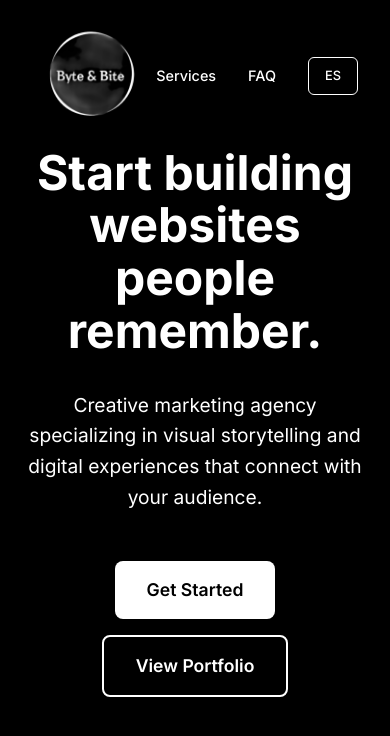
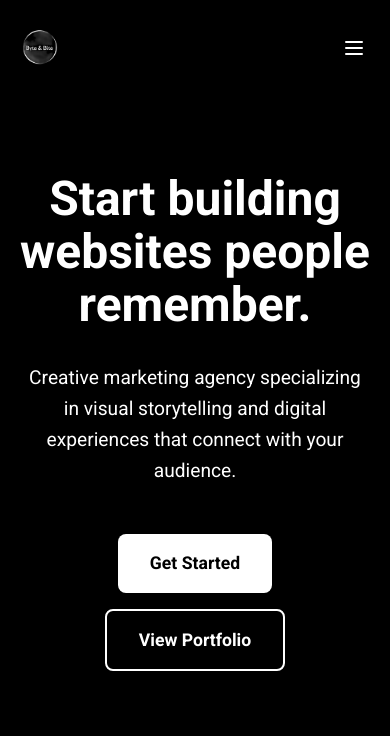
Before and after one commit to ferbperdomo/byteandbite, a Next.js app: page /en in a window 390 px wide. Shown: the top 736 px of the page. Built offline with nearby package versions, Linux system fonts and the light colour scheme.

Commit message:
feat: refactor Navbar with Tailwind classes and fix i18n structure

```diff
--- a/next.config.ts
+++ b/next.config.ts
@@ -3,7 +3,6 @@ import createNextIntlPlugin from "next-intl/plugin";
 const withNextIntl = createNextIntlPlugin();
 
 const nextConfig: import("next").NextConfig = {
-  /* config options here */
   webpack(config) {
     config.module.rules.push({
       test: /\.svg$/,
@@ -16,11 +15,9 @@ const nextConfig: import("next").NextConfig = {
     domains: ["res.cloudinary.com"],
     formats: ["image/webp", "image/avif"],
   },
-  // Optimizaciones SEO
   compress: true,
   poweredByHeader: false,
   generateEtags: false,
-  // Headers para seguridad y SEO
   async headers() {
     return [
       {
@@ -55,7 +52,6 @@ const nextConfig: import("next").NextConfig = {
       },
     ];
   },
-  // Redirecciones para SEO
   async redirects() {
     return [
       {
--- a/src/app/[locale]/page.tsx
+++ b/src/app/[locale]/page.tsx
@@ -9,9 +9,11 @@ export default async function HomePage({
   await params;
 
   return (
-    <main style={{ backgroundColor: "#000000", color: "#ffffff" }}>
+    <>
       <Navbar />
-      <HeroSection />
-    </main>
+      <main className="bg-black text-white">
+        <HeroSection />
+      </main>
+    </>
   );
 }
--- a/src/app/globals.css
+++ b/src/app/globals.css
@@ -1,11 +1,6 @@
-@import "tailwindcss/preflight";
-@import "tailwindcss/utilities";
+@import url("https://fonts.googleapis.com/css2?family=Roboto:wght@300;400;500;700&display=swap");
+@import "tailwindcss";
 
-
-
-
-@layer utilities {
-  .text-balance {
-    text-wrap: balance;
-  }
+body {
+  font-family: "Roboto", sans-serif;
 }
--- a/src/app/layout.tsx
+++ b/src/app/layout.tsx
@@ -1,8 +1,5 @@
 import type { Metadata } from "next";
-import { Inter } from "next/font/google";
 import "./globals.css";
-
-const inter = Inter({ subsets: ["latin"] });
 
 export const metadata: Metadata = {
   title: "Byte & Bite - Creative Marketing Agency",
@@ -16,7 +13,17 @@ export default function RootLayout({
 }) {
   return (
     <html lang="en">
-      <body className={`${inter.className} antialiased`}>{children}</body>
+      <head>
+        <link rel="preconnect" href="https://fonts.googleapis.com" />
+        <link
+          rel="preconnect"
+          href="https://fonts.gstatic.com"
+          crossOrigin="anonymous"
+        />
+        <link rel="dns-prefetch" href="https://res.cloudinary.com" />
+        <link rel="preconnect" href="https://res.cloudinary.com" />
+      </head>
+      <body>{children}</body>
     </html>
   );
 }
--- a/src/components/ui/Navbar.tsx
+++ b/src/components/ui/Navbar.tsx
@@ -1,6 +1,8 @@
 "use client";
 
 import { useTranslations } from "next-intl";
+import Image from "next/image";
+import Link from "next/link";
 import { usePathname, useRouter } from "next/navigation";
 import { useEffect, useState } from "react";
 
@@ -12,9 +14,7 @@ export default function Navbar() {
   const [currentLocale, setCurrentLocale] = useState("en");
   const [scrolled, setScrolled] = useState(false);
 
-  // Detect current locale from pathname
   useEffect(() => {
-    // Use window.location.pathname to get the actual URL
     const actualPathname = window.location.pathname;
     const locale = actualPathname.split("/")[1];
 
@@ -23,7 +23,6 @@ export default function Navbar() {
     }
   }, [pathname]);
 
-  // Handle scroll effect
   useEffect(() => {
     const handleScroll = () => {
       setScrolled(window.scrollY > 50);
@@ -35,192 +34,115 @@ export default function Navbar() {
   const toggleLanguage = () => {
     const newLocale = currentLocale === "en" ? "es" : "en";
     setCurrentLocale(newLocale);
-
-    // Simply construct the new path
     const newPath = `/${newLocale}`;
-
-    // Use router.push with the correct path
     router.push(newPath);
   };
 
   return (
     <nav
-      style={{
-        position: "fixed",
-        top: 0,
-        left: 0,
-        right: 0,
-        zIndex: 50,
-        backgroundColor: scrolled ? "rgba(0, 0, 0, 0.95)" : "transparent",
-        backdropFilter: scrolled ? "blur(10px)" : "none",
-        transition: "all 0.3s ease",
-        padding: "1rem 0",
-      }}
+      className={`fixed top-0 left-0 right-0 z-[9999] transition-all duration-300 py-4 ${
+        scrolled ? "bg-black/95 backdrop-blur-sm" : "bg-transparent"
+      }`}
     >
-      <div
-        style={{
-          maxWidth: "1200px",
-          margin: "0 auto",
-          padding: "0 2rem",
-          display: "flex",
-          justifyContent: "space-between",
-          alignItems: "center",
-        }}
-      >
-        {/* Logo */}
-        <div style={{ display: "flex", alignItems: "center" }}>
-          <img
+      <div className="max-w-7xl mx-auto px-4 sm:px-6 lg:px-8">
+        <div className="flex justify-between items-center h-16">
+          <div className="flex items-center">
+            <Image
               src="/byteandbitelogo.png"
               alt="Byte & Bite"
-            style={{
-              height: "120px",
-              width: "auto",
-              filter: "brightness(0) invert(1)",
-            }}
+              width={120}
+              height={60}
+              className="h-12 w-auto brightness-0 invert"
+              priority
             />
           </div>
 
-        {/* Desktop Navigation */}
-        <div style={{ display: "flex", alignItems: "center", gap: "2rem" }}>
-          <a
+          <div className="hidden md:flex items-center space-x-8">
+            <Link
               href="#services"
-            style={{
-              color: "#ffffff",
-              textDecoration: "none",
-              fontSize: "0.9rem",
-              fontWeight: "500",
-              transition: "opacity 0.3s ease",
-            }}
-            onMouseEnter={(e) => {
-              const target = e.target as HTMLElement;
-              target.style.opacity = "0.7";
-            }}
-            onMouseLeave={(e) => {
-              const target = e.target as HTMLElement;
-              target.style.opacity = "1";
-            }}
+              className="text-white hover:text-gray-300 px-3 py-2 text-sm font-medium transition-colors duration-200"
             >
               {t("services")}
-          </a>
-          <a
+            </Link>
+            <Link
               href="#faq"
-            style={{
-              color: "#ffffff",
-              textDecoration: "none",
-              fontSize: "0.9rem",
-              fontWeight: "500",
-              transition: "opacity 0.3s ease",
-            }}
-            onMouseEnter={(e) => {
-              const target = e.target as HTMLElement;
-              target.style.opacity = "0.7";
-            }}
-            onMouseLeave={(e) => {
-              const target = e.target as HTMLElement;
-              target.style.opacity = "1";
-            }}
+              className="text-white hover:text-gray-300 px-3 py-2 text-sm font-medium transition-colors duration-200"
             >
               {t("faq")}
-          </a>
+            </Link>
             <button
               onClick={toggleLanguage}
-            style={{
-              backgroundColor: "transparent",
-              color: "#ffffff",
-              border: "1px solid #ffffff",
-              padding: "0.5rem 1rem",
-              borderRadius: "6px",
-              fontSize: "0.8rem",
-              fontWeight: "500",
-              cursor: "pointer",
-              transition: "all 0.3s ease",
-            }}
-            onMouseEnter={(e) => {
-              const target = e.target as HTMLElement;
-              target.style.backgroundColor = "#ffffff";
-              target.style.color = "#000000";
-            }}
-            onMouseLeave={(e) => {
-              const target = e.target as HTMLElement;
-              target.style.backgroundColor = "transparent";
-              target.style.color = "#ffffff";
-            }}
+              className="ml-4 bg-transparent text-white border border-white px-4 py-2 rounded-md text-xs font-medium hover:bg-white hover:text-black transition-all duration-300"
             >
               {currentLocale === "en" ? "ES" : "EN"}
             </button>
           </div>
 
           {/* Mobile menu button */}
-        <div style={{ display: "none" }}>
+          <div className="md:hidden">
             <button
               onClick={() => setIsMenuOpen(!isMenuOpen)}
-            style={{
-              backgroundColor: "transparent",
-              border: "none",
-              color: "#ffffff",
-              fontSize: "1.5rem",
-              cursor: "pointer",
-            }}
+              className="bg-transparent border-none text-white text-2xl cursor-pointer p-2"
               aria-label="Toggle menu"
             >
-            ☰
+              {isMenuOpen ? (
+                <svg
+                  className="w-6 h-6"
+                  fill="none"
+                  stroke="currentColor"
+                  viewBox="0 0 24 24"
+                >
+                  <path
+                    strokeLinecap="round"
+                    strokeLinejoin="round"
+                    strokeWidth={2}
+                    d="M6 18L18 6M6 6l12 12"
+                  />
+                </svg>
+              ) : (
+                <svg
+                  className="w-6 h-6"
+                  fill="none"
+                  stroke="currentColor"
+                  viewBox="0 0 24 24"
+                >
+                  <path
+                    strokeLinecap="round"
+                    strokeLinejoin="round"
+                    strokeWidth={2}
+                    d="M4 6h16M4 12h16M4 18h16"
+                  />
+                </svg>
+              )}
             </button>
+          </div>
         </div>
       </div>
 
       {/* Mobile Navigation */}
       {isMenuOpen && (
-        <div
-          style={{
-            position: "absolute",
-            top: "100%",
-            left: 0,
-            right: 0,
-            backgroundColor: "rgba(0, 0, 0, 0.95)",
-            backdropFilter: "blur(10px)",
-            padding: "1rem 2rem",
-          }}
-        >
-          <div
-            style={{ display: "flex", flexDirection: "column", gap: "1rem" }}
-          >
-            <a
+        <div className="absolute top-full left-0 right-0 bg-black/95 backdrop-blur-sm px-8 py-4 md:hidden">
+          <div className="flex flex-col gap-4">
+            <Link
               href="#services"
-              style={{
-                color: "#ffffff",
-                textDecoration: "none",
-                fontSize: "1rem",
-                fontWeight: "500",
-              }}
+              className="text-white no-underline text-base font-medium hover:opacity-70 transition-opacity"
               onClick={() => setIsMenuOpen(false)}
             >
               {t("services")}
-            </a>
-            <a
+            </Link>
+            <Link
               href="#faq"
-              style={{
-                color: "#ffffff",
-                textDecoration: "none",
-                fontSize: "1rem",
-                fontWeight: "500",
-              }}
+              className="text-white no-underline text-base font-medium hover:opacity-70 transition-opacity"
               onClick={() => setIsMenuOpen(false)}
             >
               {t("faq")}
-            </a>
+            </Link>
             <button
-              onClick={toggleLanguage}
-              style={{
-                backgroundColor: "transparent",
-                color: "#ffffff",
-                border: "1px solid #ffffff",
-                padding: "0.5rem 1rem",
-                borderRadius: "6px",
-                fontSize: "0.9rem",
-                fontWeight: "500",
-                cursor: "pointer",
-                alignSelf: "flex-start",
+              onClick={() => {
+                toggleLanguage();
+                setIsMenuOpen(false);
               }}
+              className="bg-transparent text-white border border-white px-4 py-2 rounded-md text-sm font-medium cursor-pointer self-start hover:bg-white hover:text-black transition-all duration-300"
             >
               {currentLocale === "en" ? "ES" : "EN"}
             </button>
--- a/src/i18n/request.ts
+++ b/src/i18n/request.ts
@@ -1,11 +1,12 @@
 import { getRequestConfig } from "next-intl/server";
 
 export default getRequestConfig(async ({ locale }) => {
-  // Provide a fallback locale if none is provided
   const currentLocale = locale || "en";
 
   return {
     locale: currentLocale,
-    messages: (await import(`../messages/${currentLocale}.json`)).default,
+    messages: (
+      await import(`../messages/${currentLocale}/${currentLocale}.json`)
+    ).default,
   };
 });
--- /dev/null
+++ b/tailwind.config.ts
@@ -0,0 +1,12 @@
+/** @type {import('tailwindcss').Config} */
+module.exports = {
+  content: ["./src/**/*.{js,ts,jsx,tsx,mdx}", "./public/index.html"],
+  theme: {
+    extend: {
+      fontFamily: {
+        sans: ["Roboto", "sans-serif"],
+      },
+    },
+  },
+  plugins: [],
+};
```
Also changed, not shown: src/messages/en/en.json (renamed from src/messages/en.json), src/messages/es/es.json (renamed from src/messages/es.json). Lines whose indentation alone changed are shown as unchanged.
